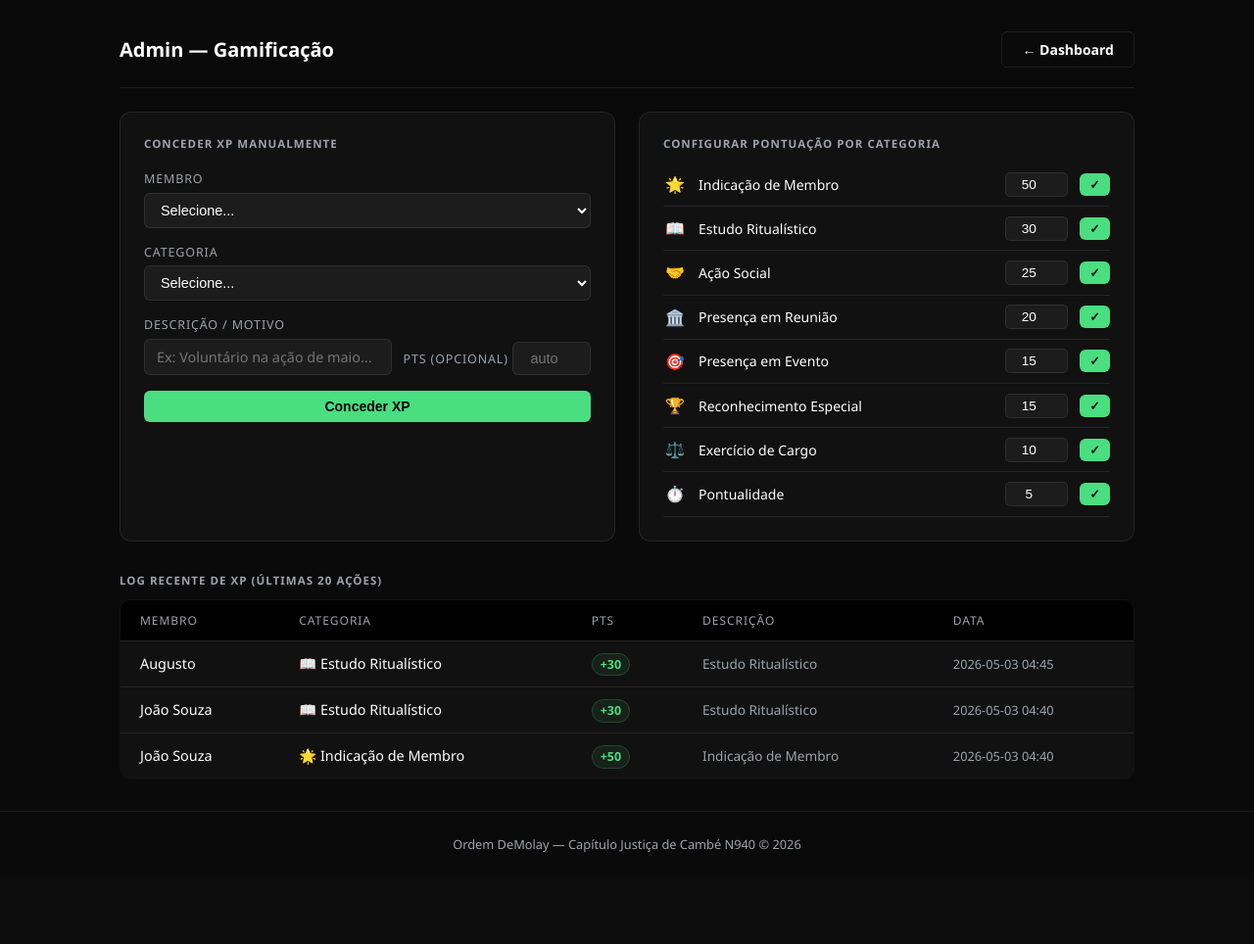
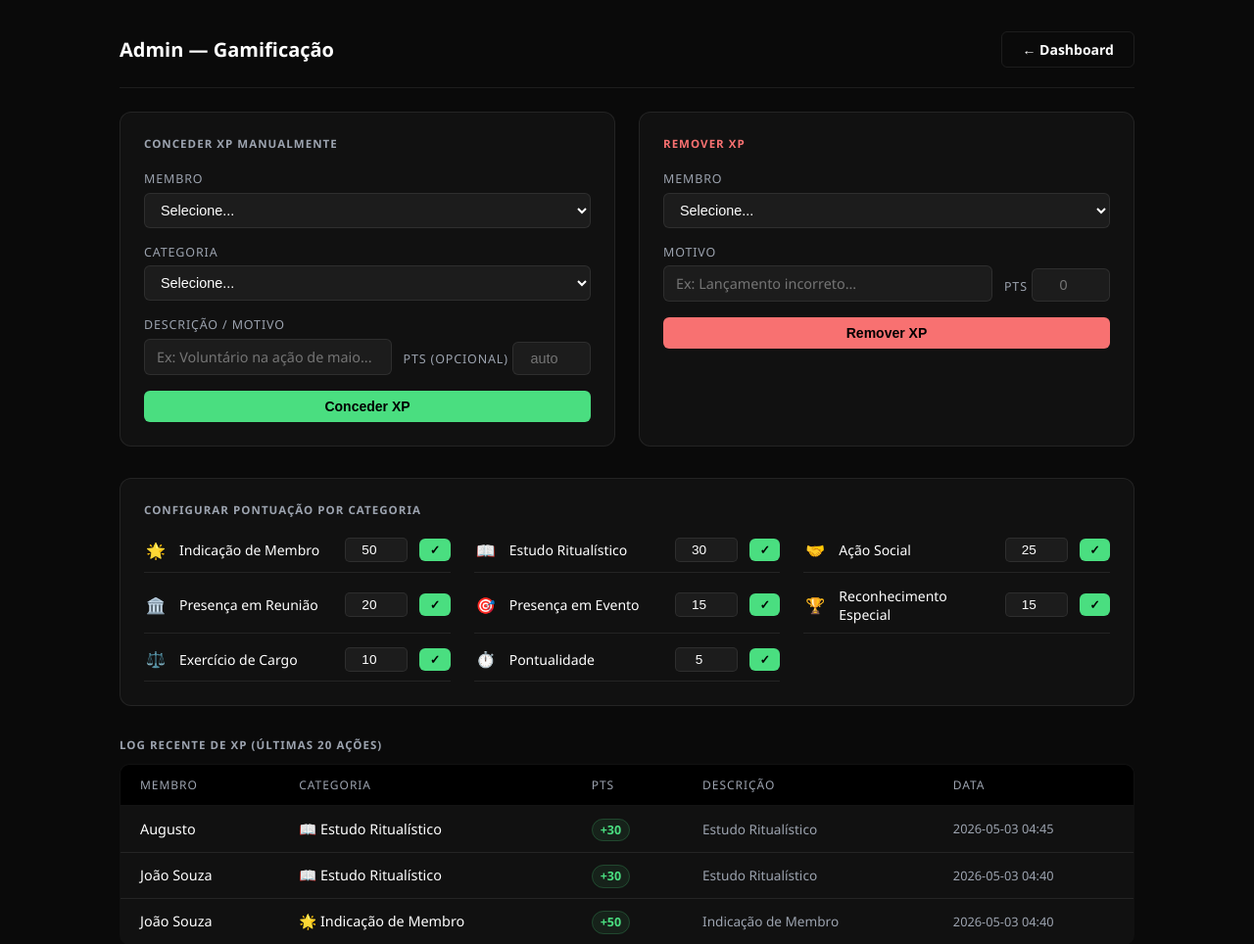
Before and after one commit to JohnShir0/justica940app, a Flask app: page /gamificacao/admin in a window 1280 px wide. Shown: the part 69-1033 px from the top of the page at 98% size. Before the commit the page ends 939 px from the top, so only its background shows below. Run offline with Flask 3, Linux system fonts and the light colour scheme; a user stored in the database is signed in; data comes from the database, SQL or seed files in the repository.

Commit message:
Update xp_admin.html

```diff
--- a/demolay/templates/xp_admin.html
+++ b/demolay/templates/xp_admin.html
@@ -46,9 +46,42 @@
     </form>
   </div>
 
+  {# ── REMOVER PONTOS ── #}
+  <div style="background:var(--superficie);border:1px solid var(--borda);border-radius:12px;padding:1.5rem;">
+    <div class="secao-titulo" style="margin-bottom:1.25rem;color:var(--vermelho);">Remover XP</div>
+    <form method="POST" action="{{ url_for('xp_admin_remover') }}" style="display:flex;flex-direction:column;gap:1rem;"
+          onsubmit="return confirm('Remover XP deste membro?')">
+      <label style="font-size:0.78rem;color:var(--texto-muted);text-transform:uppercase;letter-spacing:0.07em;">
+        Membro
+        <select name="usuario_id" required style="margin-top:0.35rem;width:100%;background:var(--superficie2);border:1px solid var(--borda);border-radius:6px;color:var(--texto);padding:0.5rem 0.75rem;font-size:0.9rem;outline:none;">
+          <option value="">Selecione...</option>
+          {% for u in usuarios %}
+          <option value="{{ u.id }}">{{ u.nome }}</option>
+          {% endfor %}
+        </select>
+      </label>
+      <div style="display:grid;grid-template-columns:1fr auto;gap:0.75rem;align-items:end;">
+        <label style="font-size:0.78rem;color:var(--texto-muted);text-transform:uppercase;letter-spacing:0.07em;">
+          Motivo
+          <input type="text" name="descricao" placeholder="Ex: Lançamento incorreto..." required
+                 style="margin-top:0.35rem;width:100%;background:var(--superficie2);border:1px solid var(--borda);border-radius:6px;color:var(--texto);padding:0.5rem 0.75rem;font-size:0.9rem;outline:none;font-family:inherit;" />
+        </label>
+        <label style="font-size:0.78rem;color:var(--texto-muted);text-transform:uppercase;letter-spacing:0.07em;">
+          Pts
+          <input type="number" name="pontos" min="1" required placeholder="0"
+                 style="margin-top:0.35rem;width:5rem;background:var(--superficie2);border:1px solid var(--borda);border-radius:6px;color:var(--texto);padding:0.5rem 0.75rem;font-size:0.9rem;outline:none;text-align:center;" />
+        </label>
+      </div>
+      <button type="submit" class="btn" style="background:var(--vermelho);border-color:var(--vermelho);">Remover XP</button>
+    </form>
+  </div>
+
+</div>
+
 {# ── CONFIGURAR PESOS ── #}
-  <div style="background:var(--superficie);border:1px solid var(--borda);border-radius:12px;padding:1.5rem;">
+<div style="background:var(--superficie);border:1px solid var(--borda);border-radius:12px;padding:1.5rem;margin-bottom:2rem;">
   <div class="secao-titulo" style="margin-bottom:0.75rem;">Configurar Pontuação por Categoria</div>
+  <div style="display:grid;grid-template-columns:repeat(auto-fill,minmax(260px,1fr));gap:0.25rem 1.5rem;">
   {% for c in categorias %}
   <form method="POST" action="{{ url_for('xp_admin_categoria', cat_id=c.id) }}"
         style="display:flex;align-items:center;gap:0.75rem;padding:0.6rem 0;border-bottom:1px solid var(--borda);">
@@ -59,7 +92,6 @@
   </form>
   {% endfor %}
   </div>
-
 </div>
 
 {# ── LOG RECENTE ── #}
@@ -74,7 +106,13 @@
     <tr>
       <td style="font-weight:500;">{{ r.membro }}</td>
       <td><span style="font-size:0.9rem;">{{ r.icone }}</span> {{ r.cat }}</td>
-      <td><span class="xp-pts-badge">+{{ r.pontos }}</span></td>
+      <td>
+        {% if r.pontos < 0 %}
+          <span class="xp-pts-badge" style="background:rgba(239,68,68,0.15);color:var(--vermelho);">{{ r.pontos }}</span>
+        {% else %}
+          <span class="xp-pts-badge">+{{ r.pontos }}</span>
+        {% endif %}
+      </td>
       <td style="color:var(--texto-muted);font-size:0.85rem;">{{ r.descricao or '—' }}</td>
       <td style="color:var(--texto-muted);font-size:0.8rem;white-space:nowrap;">{{ r.criado_em[:16] }}</td>
     </tr>
```
Lines whose indentation alone changed are shown as unchanged.
